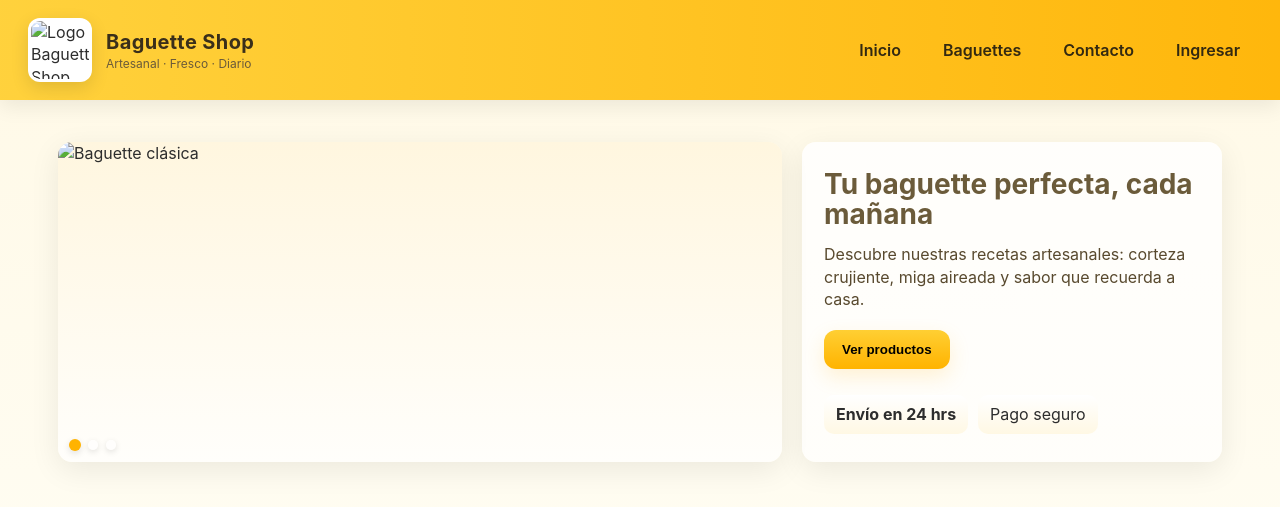
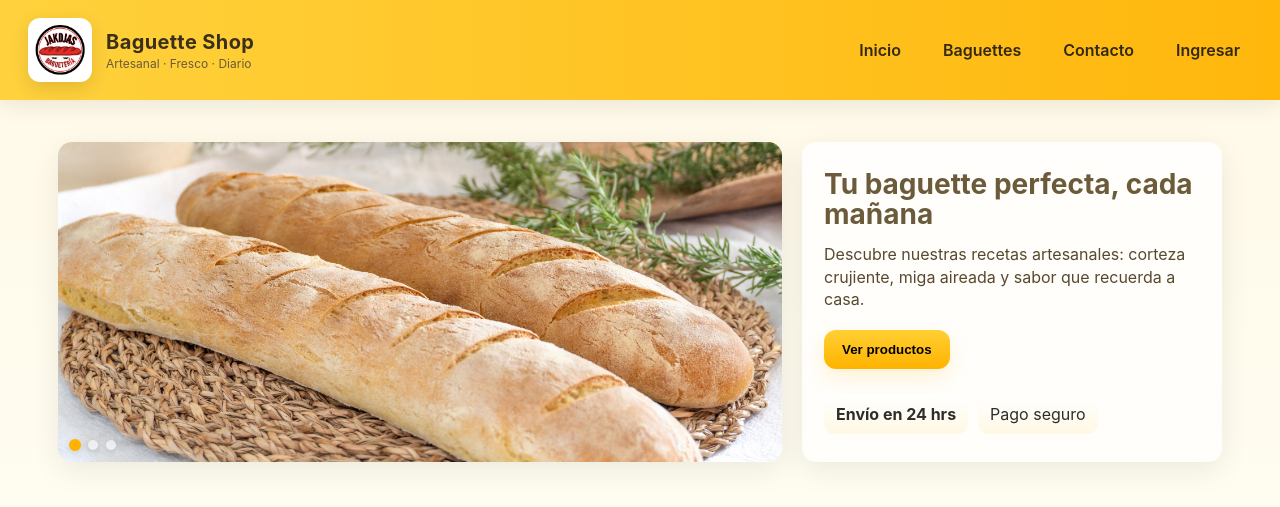
Before and after one commit to IsaiasOrtizC/PaginaBaguetteDef, a plain HTML site: page index.html in a window 1280 px wide. Both pictures are taken after a click on the button 75 px from the left and 445 px from the top of the page. Shown: the top 507 px of the page. Drawn offline with Linux system fonts and the light colour scheme.

Commit message:
Index4 test1

```diff
--- a/index.html
+++ b/index.html
@@ -223,7 +223,7 @@
   <header>
     <div class="brand">
       <!-- Reemplaza logo.png por tu logo real -->
-      <img src="logo.png" alt="Logo Baguette Shop" class="logo" />
+      <img src="Adobe Express - file.png" alt="Logo Baguette Shop" class="logo" />
       <div>
         <div class="title">Baguette Shop</div>
         <div style="font-size:12px;color:#6b5b3a">Artesanal · Fresco · Diario</div>
@@ -244,7 +244,7 @@
       <div class="carousel" id="carousel" aria-hidden="false">
         <div class="slides">
           <!-- cambia las rutas a tus imágenes -->
-          <img class="slide active" src="baguette1.jpg" alt="Baguette clásica" />
+          <img class="slide active" src="nrmal.jpg" alt="Baguette clásica" />
           <img class="slide" src="baguette2.jpg" alt="Baguette con semillas" />
           <img class="slide" src="baguette3.jpg" alt="Baguette con queso" />
         </div>
```
Also changed, not shown: Adobe Express - file.png (added), nrmal.jpg (added).
